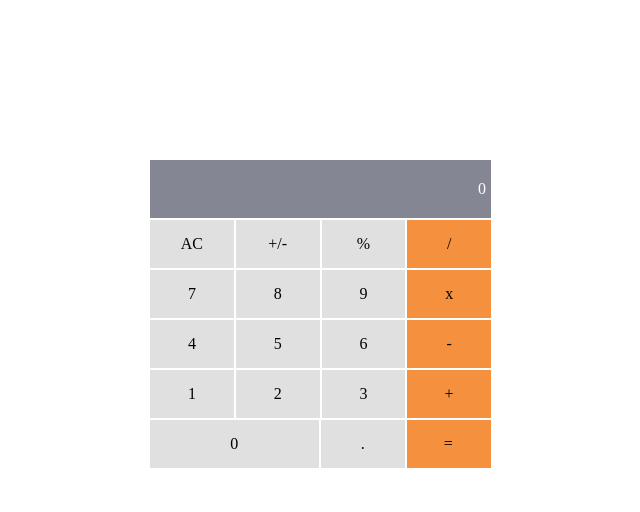
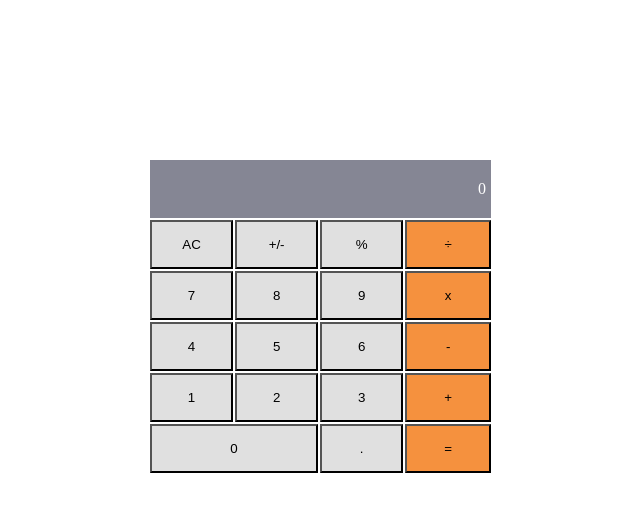
Before and after one commit to butlermuwo/math-magians, a React (Create React App) app: page / in a window 1280 px wide. Shown: the top 512 px of the page, without its empty margins (277-917 px from the left). Built offline with nearby package versions, Linux system fonts and the light colour scheme.

Commit message:
Add calculator logic

```diff
--- a/package.json
+++ b/package.json
@@ -7,6 +7,7 @@
     "@testing-library/jest-dom": "^5.16.2",
     "@testing-library/react": "^12.1.2",
     "@testing-library/user-event": "^13.5.0",
+    "big.js": "^6.1.1",
     "gh-pages": "^3.2.3",
     "react": "^17.0.2",
     "react-dom": "^17.0.2",
--- a/src/components/calculator.css
+++ b/src/components/calculator.css
@@ -29,11 +29,8 @@
   background: #f5913e;
 }
 
-.bottom-cols {
-  grid-column-gap: 2px;
-  display: grid;
-  grid-template-columns: 2fr 1fr 1fr;
-  margin-top: 2px;
+.btn-zero {
+  grid-column: 1/3;
 }
 
 .btn-equals {
--- a/src/components/calculator.js
+++ b/src/components/calculator.js
@@ -1,33 +1,57 @@
-import React from 'react';
+import react from 'react';
 import './calculator.css';
+import calculate from '../logic/calculate';
 
-class Calculator extends React.Component {
-  constructor(props) {
-    super(props);
-    this.state = { calc: ['AC', '+/-', '%', '/', 7, 8, 9, 'x', 4, 5, 6, '-', 1, 2, 3, '+'] };
+class Calculator extends react.Component {
+  constructor() {
+    super();
+    this.state = {
+      total: '0',
+      next: null,
+      operation: null,
+    };
+    this.clickHandler = this.clickHandler.bind(this);
   }
 
+  clickHandler = (e) => {
+    if (!e.target.name) return;
+
+    const { next, total, operation } = calculate(this.state, e.target.name);
+
+    if (next === null && total === null) {
+      this.setState({ next, total: '0', operation });
+    } else {
+      this.setState({ next, total, operation });
+    }
+  };
+
   render() {
-    const { calc } = this.state;
+    const { total, next } = this.state;
+    const btns = ['AC', '+/-', '%', '÷', '7', '8', '9', 'x', '4', '5', '6', '-', '1', '2', '3', '+', '0', '.', '=',];
     return (
-      <div className="main-container">
-        <div className="display-screen">0</div>
+      <div className='main-container'>
+        {next ? (
+          <div className="display-screen">{next}</div>
+        ) : (
+          <div className="display-screen">{total}</div>
+        )}
         <div className="btn-cols">
-
-          {calc.map((item) => (
-            <div className="btn" key={item}>
-              {item}
-            </div>
+          {btns.map((btnName) => (
+            <button
+              onClick={(e) => this.clickHandler(e)}
+              name={btnName}
+              type="button"
+              className={`btn ${btnName === '0' ? 'btn-zero' : ''} ${
+                btnName === '=' ? 'btn-equals' : ''
+              }`}
+              key={btnName}
+            >
+              {btnName}
+            </button>
           ))}
-        </div>
-        <div className="bottom-cols">
-          <div className="btn">0</div>
-          <div className="btn">.</div>
-          <div className="btn-equals">=</div>
         </div>
       </div>
     );
   }
 }
-
 export default Calculator;
--- /dev/null
+++ b/src/logic/calculate.js
@@ -0,0 +1,129 @@
+import operate from './operate';
+
+function isNumber(item) {
+  return !!item.match(/[0-9]+/);
+}
+
+/**
+ * Given a button name and a calculator data object, return an updated
+ * calculator data object.
+ *
+ * Calculator data object contains:
+ *   total:s      the running total
+ *   next:String       the next number to be operated on with the total
+ *   operation:String  +, -, etc.
+ */
+export default function calculate(obj, buttonName) {
+  if (buttonName === 'AC') {
+    return {
+      total: null,
+      next: null,
+      operation: null,
+    };
+  }
+
+  if (isNumber(buttonName)) {
+    if (buttonName === '0' && obj.next === '0') {
+      return {};
+    }
+    // If there is an operation, update next
+    if (obj.operation) {
+      if (obj.next) {
+        return { ...obj, next: obj.next + buttonName };
+      }
+      return { ...obj, next: buttonName };
+    }
+    // If there is no operation, update next and clear the value
+    if (obj.next) {
+      return {
+        next: obj.next + buttonName,
+        total: null,
+      };
+    }
+    return {
+      next: buttonName,
+      total: null,
+    };
+  }
+
+  if (buttonName === '.') {
+    if (obj.next) {
+      if (obj.next.includes('.')) {
+        return { ...obj };
+      }
+      return { ...obj, next: `${obj.next}.` };
+    }
+    if (obj.operation) {
+      return { next: '0.' };
+    }
+    if (obj.total) {
+      if (obj.total.includes('.')) {
+        return {};
+      }
+      return { total: `${obj.total}.` };
+    }
+    return { total: '0.' };
+  }
+
+  if (buttonName === '=') {
+    if (obj.next && obj.operation) {
+      return {
+        total: operate(obj.total, obj.next, obj.operation),
+        next: null,
+        operation: null,
+      };
+    }
+    // '=' with no operation, nothing to do
+    return {};
+  }
+
+  if (buttonName === '+/-') {
+    if (obj.next) {
+      return { ...obj, next: (-1 * parseFloat(obj.next)).toString() };
+    }
+    if (obj.total) {
+      return { ...obj, total: (-1 * parseFloat(obj.total)).toString() };
+    }
+    return {};
+  }
+
+  // Button must be an operation
+
+  // When the user presses an operation button without having entered
+  // a number first, do nothing.
+  // if (!obj.next && !obj.total) {
+  //   return {};
+  // }
+
+  // User pressed an operation after pressing '='
+  if (!obj.next && obj.total && !obj.operation) {
+    return { ...obj, operation: buttonName };
+  }
+
+  // User pressed an operation button and there is an existing operation
+  if (obj.operation) {
+    if (obj.total && !obj.next) {
+      return { ...obj, operation: buttonName };
+    }
+
+    return {
+      total: operate(obj.total, obj.next, obj.operation),
+      next: null,
+      operation: buttonName,
+    };
+  }
+
+  // no operation yet, but the user typed one
+
+  // The user hasn't typed a number yet, just save the operation
+  if (!obj.next) {
+    return { operation: buttonName };
+  }
+
+  // save the operation and shift 'next' into 'total'
+  return {
+    total: obj.next,
+    next: null,
+    operation: buttonName,
+  };
+}
--- /dev/null
+++ b/src/logic/operate.js
@@ -0,0 +1,30 @@
+import Big from 'big.js';
+
+export default function operate(numberOne, numberTwo, operation) {
+  const one = Big(numberOne);
+  const two = Big(numberTwo);
+  if (operation === '+') {
+    return one.plus(two).toString();
+  }
+  if (operation === '-') {
+    return one.minus(two).toString();
+  }
+  if (operation === 'x') {
+    return one.times(two).toString();
+  }
+  if (operation === '÷') {
+    try {
+      return one.div(two).toString();
+    } catch (err) {
+      return "Can't divide by 0.";
+    }
+  }
+  if (operation === '%') {
+    try {
+      return one.mod(two).toString();
+    } catch (err) {
+      return "Can't find modulo as can't divide by 0.";
+    }
+  }
+  throw Error(`Unknown operation '${operation}'`);
+}
```
Also changed, not shown: 1 other file (tests, documents, lock files or other folders).
